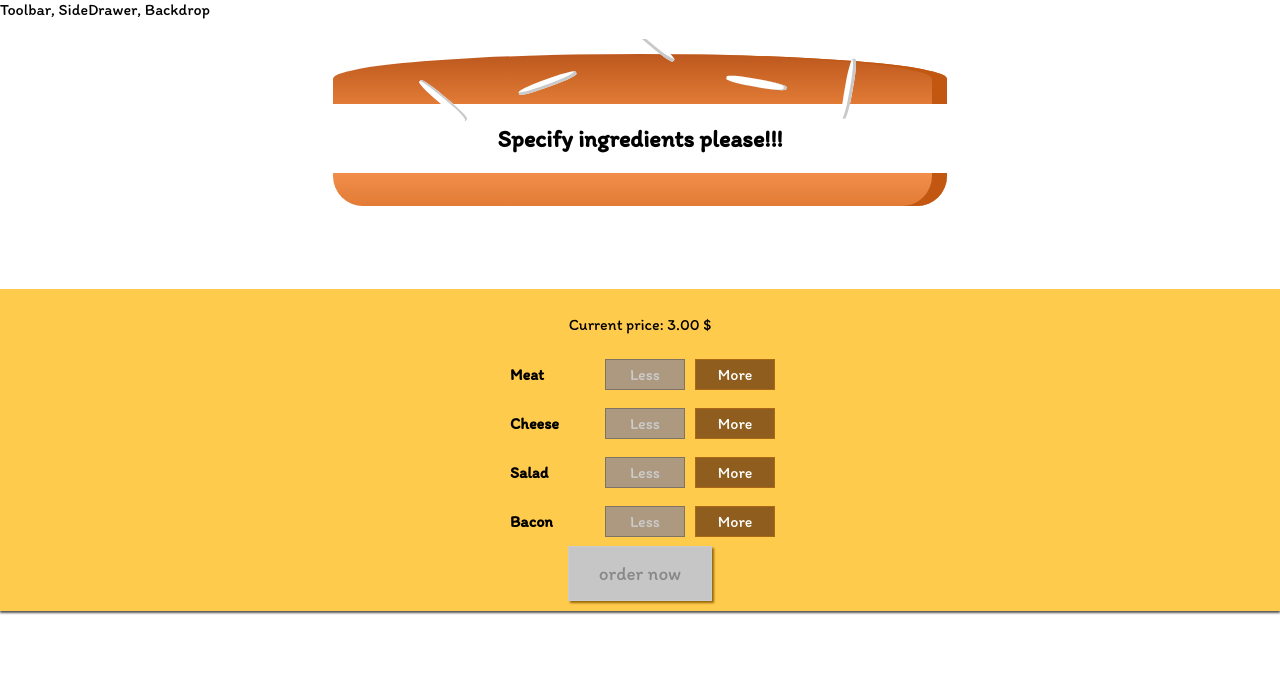
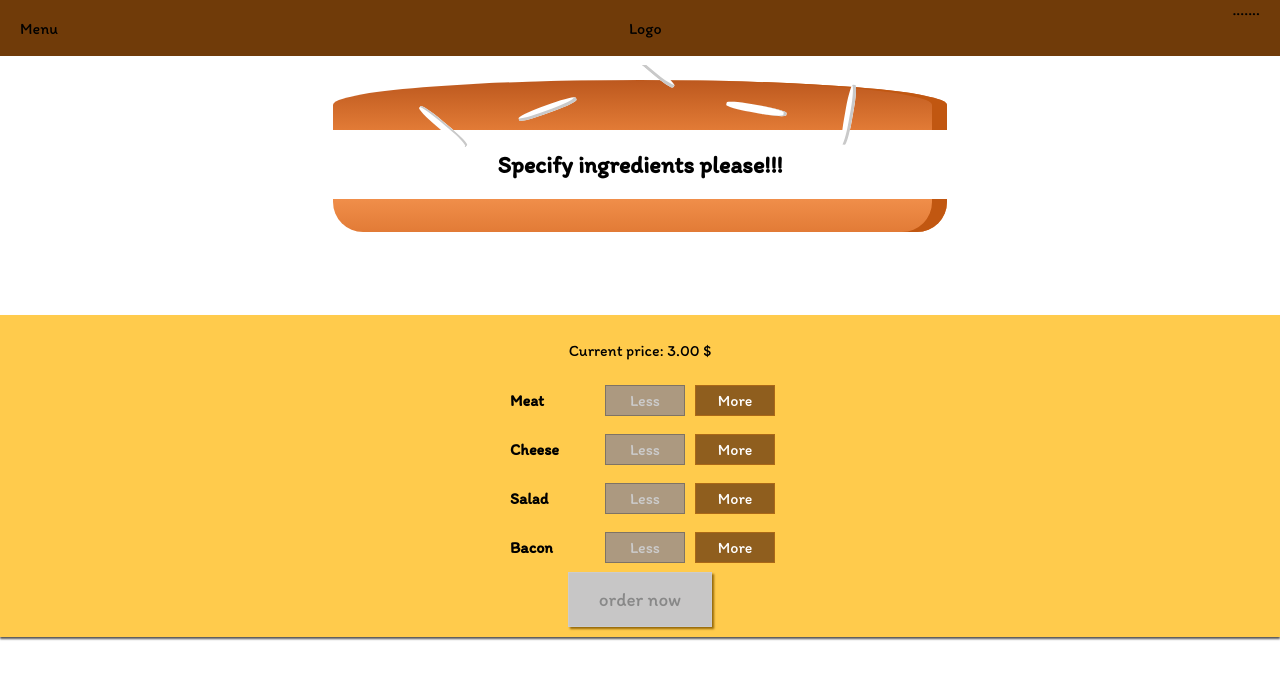
Before and after one commit to Soleksandr/burger-builder, a React app: page / in a window 1280 px wide. Shown: the top 678 px of the page. Built offline with nearby package versions, Linux system fonts and the light colour scheme.

Commit message:
add basic Toolbar

```diff
--- a/src/components/Layout/Layout.css
+++ b/src/components/Layout/Layout.css
@@ -1,3 +1,3 @@
 .Content {
-  margin-top: 20px;
+  margin-top: 65px;
 }
--- a/src/components/Layout/Layout.jsx
+++ b/src/components/Layout/Layout.jsx
@@ -2,10 +2,11 @@
 import PropTypes from 'prop-types';
 import Aux from '../../hoc/Aux';
 import classes from './Layout.css';
+import Toolbar from '../Navigation/Toolbar/Toolbar';
 
 const layout = props => (
   <Aux>
-    <div>Toolbar, SideDrawer, Backdrop </div>
+    <Toolbar />
     <main className={classes.Content}>{props.children}</main>
   </Aux>
 );
--- /dev/null
+++ b/src/components/Navigation/Toolbar/Toolbar.css
@@ -0,0 +1,18 @@
+.Toolbar {
+  height: 56px;
+  width: 100%;
+  position: fixed;
+  top: 0;
+  left: 0;
+  background-color: #703b09;
+  display: flex;
+  justify-content: space-between;
+  align-items: center;
+  padding: 0 20px;
+  box-sizing: border-box;
+  z-index: 90;
+}
+
+.Toolbar nav {
+  height: 100%;
+}
--- /dev/null
+++ b/src/components/Navigation/Toolbar/Toolbar.jsx
@@ -0,0 +1,13 @@
+import React from 'react';
+import PropTypes from 'prop-types';
+import classes from './Toolbar.css';
+
+const toolbar = props => (
+  <header className={classes.Toolbar}>
+    <div>Menu</div>
+    <div>Logo</div>
+    <nav>.......</nav>
+  </header>
+);
+
+export default toolbar;
```
